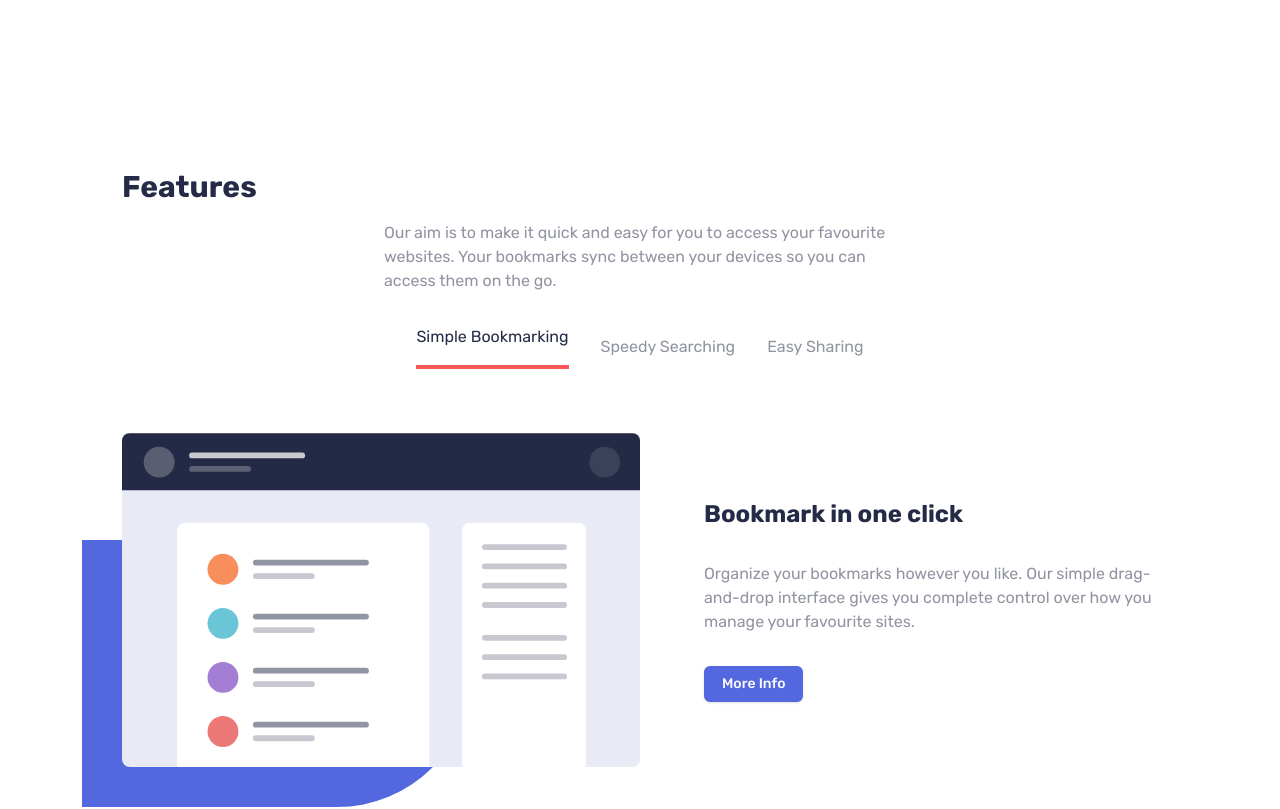
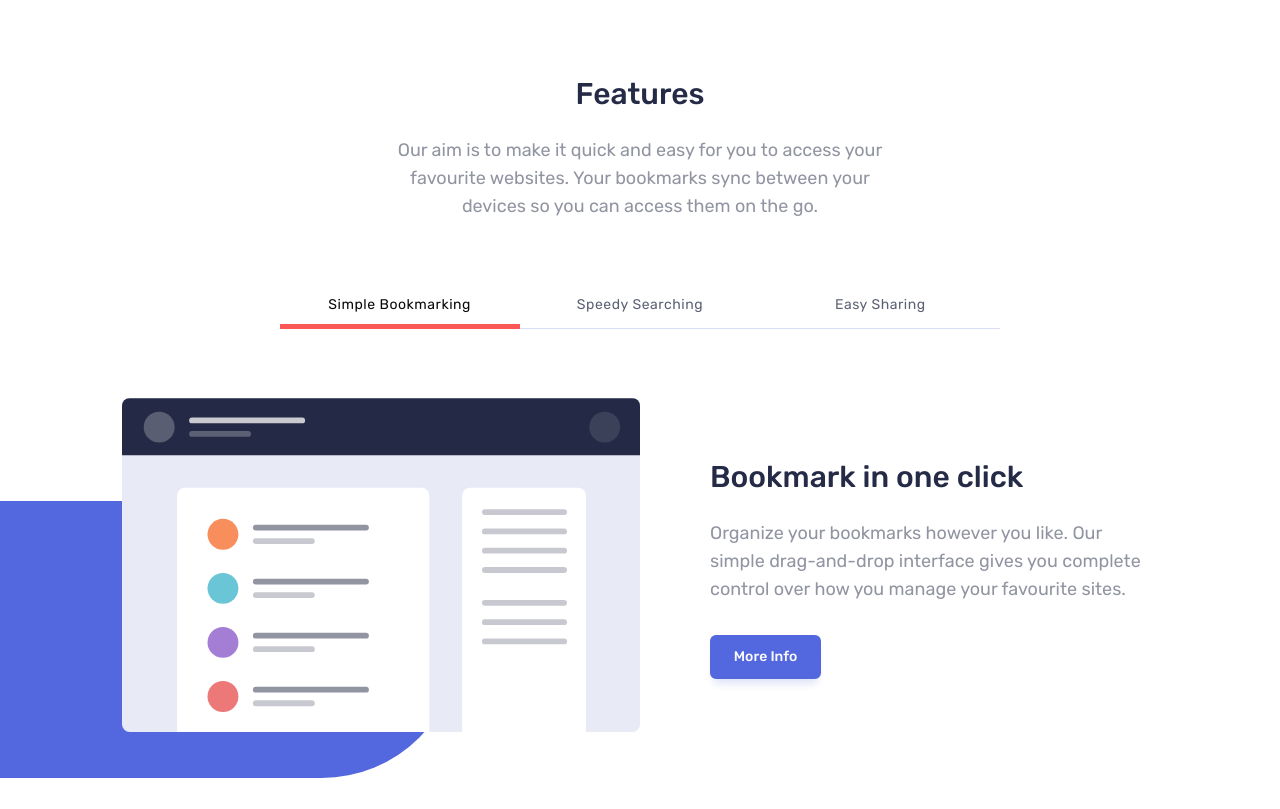
Before and after one commit to robcrock/bookmark-landing-page, a Next.js app: page / in a window 1280 px wide. Shown: the part 700-1509 px from the top of the page. Built offline with nearby package versions, Linux system fonts and the light colour scheme.

Commit message:
Finished the feature section.

```diff
--- a/package.json
+++ b/package.json
@@ -12,6 +12,7 @@
     "@radix-ui/react-accordion": "^1.2.0",
     "@radix-ui/react-icons": "^1.3.0",
     "@radix-ui/react-slot": "^1.1.0",
+    "@radix-ui/react-tabs": "^1.1.0",
     "add": "^2.0.6",
     "button": "^1.1.1",
     "class-variance-authority": "^0.7.0",
--- a/src/app/page.tsx
+++ b/src/app/page.tsx
@@ -8,6 +8,11 @@
   AccordionTrigger,
 } from "@/components/ui/accordion";
 import Link from "next/link";
+import { Tabs, TabsContent, TabsList, TabsTrigger } from "@/components/ui/tabs";
+import { FeatureContent } from "@/components/feature-content";
+
+const commonTabsTriggerClasses =
+  "text-very-dark-blue hover:text-soft-red data-[state=active]:border-soft-red after:bg-soft-red relative w-full rounded-none border-b border-[#495DCF] border-opacity-20 bg-transparent px-8 pb-[13px] font-normal text-opacity-75 after:absolute after:bottom-0 after:left-0 after:h-1 after:w-full after:scale-x-0 after:transition-transform focus-visible:ring-0 focus-visible:ring-offset-0 data-[state=active]:pb-[13px] data-[state=active]:shadow-none data-[state=active]:after:scale-x-100";
 
 export default function Home() {
   return (
@@ -90,51 +95,61 @@
       {/* Features Section */}
       <section
         id="features"
-        className="container mx-auto flex h-[800px] flex-col justify-center"
+        className="container mx-auto flex h-[800px] flex-col items-center"
       >
-        <h2 className="text-very-dark-blue mb-4 text-3xl font-bold">
-          Features
-        </h2>
-        <p className="text-grayish-blue mx-auto mb-8 max-w-lg">
-          Our aim is to make it quick and easy for you to access your favourite
-          websites. Your bookmarks sync between your devices so you can access
-          them on the go.
-        </p>
-        <div className="mb-16 flex justify-center space-x-8">
-          <button className="text-very-dark-blue border-soft-red border-b-4 pb-4">
-            Simple Bookmarking
-          </button>
-          <button className="text-grayish-blue hover:text-very-dark-blue">
-            Speedy Searching
-          </button>
-          <button className="text-grayish-blue hover:text-very-dark-blue">
-            Easy Sharing
-          </button>
+        <div className="mb-[72px] flex flex-col items-center">
+          <h2 className="text-very-dark-blue mb-4 text-3xl font-medium leading-[52px]">
+            Features
+          </h2>
+          <p className="text-grayish-blue mx-auto max-w-lg text-center text-lg leading-[28px]">
+            Our aim is to make it quick and easy for you to access your
+            favourite websites. Your bookmarks sync between your devices so you
+            can access them on the go.
+          </p>
         </div>
-        <div className="flex flex-col items-center md:flex-row">
-          <div className="relative mb-8 md:mb-0 md:w-1/2">
-            <Image
-              src="/images/illustration-features-tab-1.svg"
-              alt="Feature illustration"
-              width={536}
-              height={346}
+        <Tabs defaultValue="simple-bookmarking" className="w-full">
+          <TabsList className="mx-auto mb-16 flex w-[729px] justify-center bg-transparent text-base leading-[17px] tracking-[0.53px]">
+            <TabsTrigger
+              value="simple-bookmarking"
+              className={commonTabsTriggerClasses}
+            >
+              Simple Bookmarking
+            </TabsTrigger>
+            <TabsTrigger
+              value="speedy-searching"
+              className={commonTabsTriggerClasses}
+            >
+              Speedy Searching
+            </TabsTrigger>
+            <TabsTrigger
+              value="easy-sharing"
+              className={commonTabsTriggerClasses}
+            >
+              Easy Sharing
+            </TabsTrigger>
+          </TabsList>
+          <TabsContent value="simple-bookmarking">
+            <FeatureContent
+              imageSrc="/images/illustration-features-tab-1.svg"
+              title="Bookmark in one click"
+              description="Organize your bookmarks however you like. Our simple drag-and-drop interface gives you complete control over how you manage your favourite sites."
             />
-            <div className="bg-soft-blue absolute -bottom-10 -left-10 -z-10 h-4/5 w-3/4 rounded-r-full"></div>
-          </div>
-          <div className="space-y-8 text-left md:w-1/2 md:pl-16">
-            <h3 className="text-very-dark-blue text-2xl font-bold">
-              Bookmark in one click
-            </h3>
-            <p className="text-grayish-blue">
-              Organize your bookmarks however you like. Our simple drag-and-drop
-              interface gives you complete control over how you manage your
-              favourite sites.
-            </p>
-            <Button className="bg-soft-blue hover:text-soft-blue border-soft-blue border-2 hover:bg-white">
-              More Info
-            </Button>
-          </div>
-        </div>
+          </TabsContent>
+          <TabsContent value="speedy-searching">
+            <FeatureContent
+              imageSrc="/images/illustration-features-tab-2.svg"
+              title="Intelligent search"
+              description="Our powerful search feature will help you find saved sites in no time at all. No need to trawl through all of your bookmarks."
+            />
+          </TabsContent>
+          <TabsContent value="easy-sharing">
+            <FeatureContent
+              imageSrc="/images/illustration-features-tab-3.svg"
+              title="Share your bookmarks"
+              description="Easily share your bookmarks and collections with others. Create a shareable link that you can send at the click of a button."
+            />
+          </TabsContent>
+        </Tabs>
       </section>
 
       {/* Download Section */}
--- /dev/null
+++ b/src/components/feature-content.tsx
@@ -0,0 +1,45 @@
+import Image from "next/image";
+import { Button } from "@/components/ui/button";
+
+interface FeatureContentProps {
+  imageSrc: string;
+  title: string;
+  description: string;
+}
+
+export function FeatureContent({
+  imageSrc,
+  title,
+  description,
+}: FeatureContentProps) {
+  return (
+    <div className="flex flex-col items-center md:flex-row">
+      <div className="relative flex-1 md:w-1/2">
+        <div className="relative h-[346px] w-full">
+          <Image
+            src={imageSrc}
+            alt="Feature illustration"
+            fill
+            sizes="(max-width: 768px) 100vw, 50vw"
+            style={{ objectFit: "contain", objectPosition: "center left" }}
+          />
+        </div>
+        <div className="bg-soft-blue absolute -bottom-10 right-[180px] -z-10 h-4/5 w-[150%] rounded-r-full"></div>
+      </div>
+
+      <div className="flex w-1/2 flex-col pl-[70px] text-left">
+        <div className="mb-8 space-y-4">
+          <h3 className="text-very-dark-blue text-3xl font-medium leading-[52px]">
+            {title}
+          </h3>
+          <p className="text-grayish-blue text-lg leading-[28px]">
+            {description}
+          </p>
+        </div>
+        <Button className="bg-soft-blue hover:text-soft-blue border-soft-blue h-10 w-[111px] border-2 py-5 shadow-[0_8px_8px_-4px_rgba(73,93,207,0.2)] hover:bg-white">
+          More Info
+        </Button>
+      </div>
+    </div>
+  );
+}
--- /dev/null
+++ b/src/components/ui/tabs.tsx
@@ -0,0 +1,55 @@
+"use client"
+
+import * as React from "react"
+import * as TabsPrimitive from "@radix-ui/react-tabs"
+
+import { cn } from "@/lib/utils"
+
+const Tabs = TabsPrimitive.Root
+
+const TabsList = React.forwardRef<
+  React.ElementRef<typeof TabsPrimitive.List>,
+  React.ComponentPropsWithoutRef<typeof TabsPrimitive.List>
+>(({ className, ...props }, ref) => (
+  <TabsPrimitive.List
+    ref={ref}
+    className={cn(
+      "inline-flex h-9 items-center justify-center rounded-lg bg-muted p-1 text-muted-foreground",
+      className
+    )}
+    {...props}
+  />
+))
+TabsList.displayName = TabsPrimitive.List.displayName
+
+const TabsTrigger = React.forwardRef<
+  React.ElementRef<typeof TabsPrimitive.Trigger>,
+  React.ComponentPropsWithoutRef<typeof TabsPrimitive.Trigger>
+>(({ className, ...props }, ref) => (
+  <TabsPrimitive.Trigger
+    ref={ref}
+    className={cn(
+      "inline-flex items-center justify-center whitespace-nowrap rounded-md px-3 py-1 text-sm font-medium ring-offset-background transition-all focus-visible:outline-none focus-visible:ring-2 focus-visible:ring-ring focus-visible:ring-offset-2 disabled:pointer-events-none disabled:opacity-50 data-[state=active]:bg-background data-[state=active]:text-foreground data-[state=active]:shadow",
+      className
+    )}
+    {...props}
+  />
+))
+TabsTrigger.displayName = TabsPrimitive.Trigger.displayName
+
+const TabsContent = React.forwardRef<
+  React.ElementRef<typeof TabsPrimitive.Content>,
+  React.ComponentPropsWithoutRef<typeof TabsPrimitive.Content>
+>(({ className, ...props }, ref) => (
+  <TabsPrimitive.Content
+    ref={ref}
+    className={cn(
+      "mt-2 ring-offset-background focus-visible:outline-none focus-visible:ring-2 focus-visible:ring-ring focus-visible:ring-offset-2",
+      className
+    )}
+    {...props}
+  />
+))
+TabsContent.displayName = TabsPrimitive.Content.displayName
+
+export { Tabs, TabsList, TabsTrigger, TabsContent }
```
Also changed, not shown: 1 other file (tests, documents, lock files or other folders).
